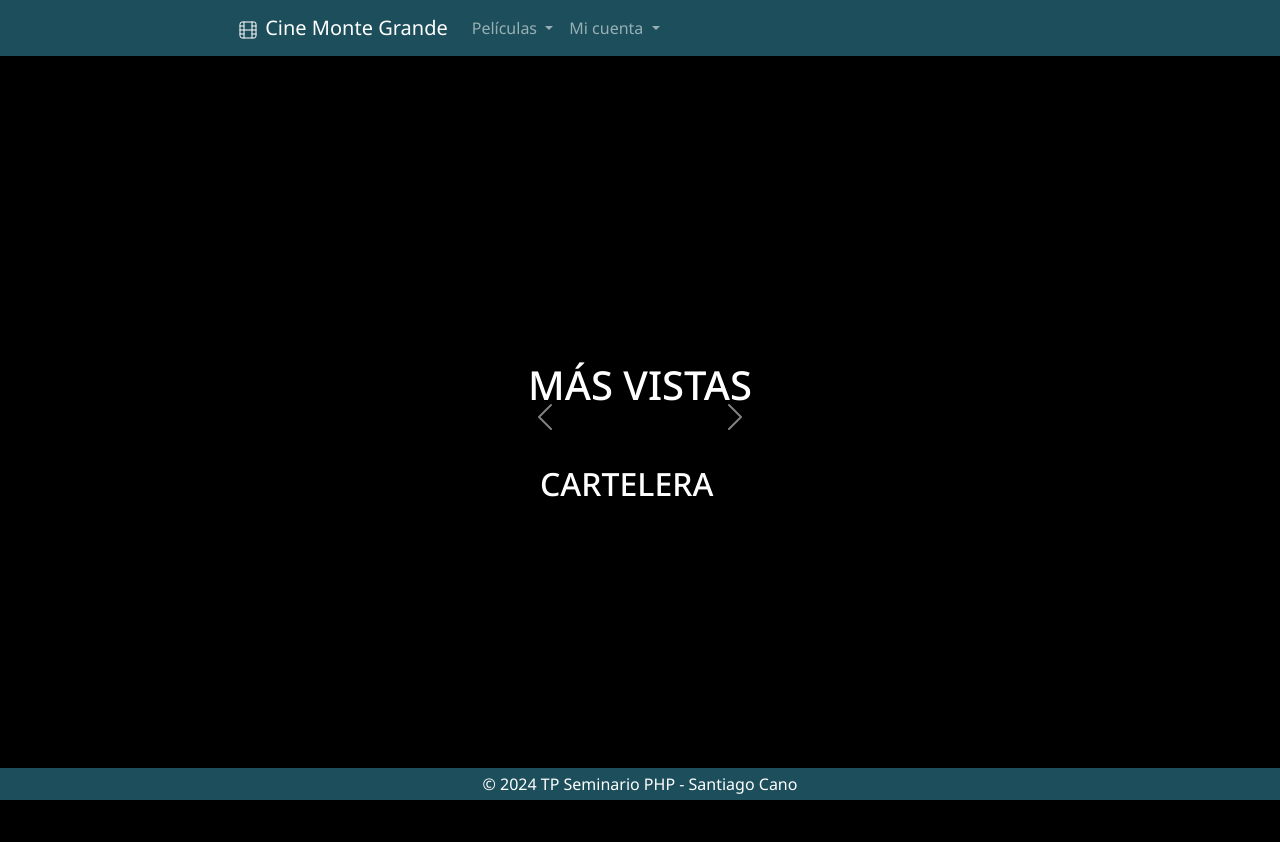
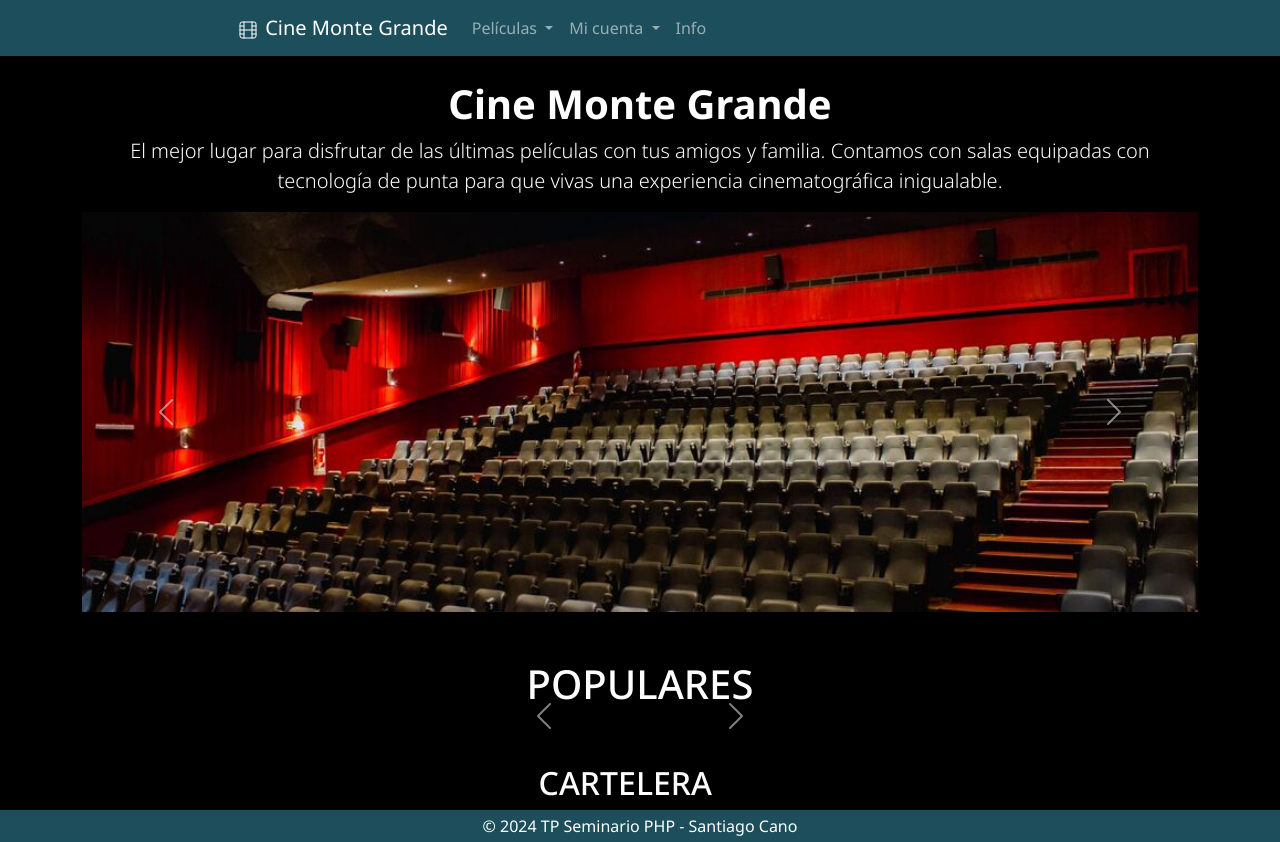
Before and after one commit to santicano2/tp-seminario-php, a CodeIgniter app: page /tp/ in a window 1280 px wide. Before the commit the page ends 800 px from the top, so only its background shows below. Run offline with CodeIgniter, Linux system fonts and the light colour scheme; data that the repository does not hold is empty; some libraries are stand-ins or nearby versions.

Commit message:
agregada seccion de info y mas info en el home

```diff
--- a/application/views/components/navbar.php
+++ b/application/views/components/navbar.php
@@ -95,6 +95,12 @@
 						<?php endif; ?>
 					</ul>
 				</li>
+				<li class="nav-item">
+					<a class="nav-link"
+						href=" <?php echo base_url('info') ?>">
+						Info
+					</a>
+				</li>
 			</ul>
 		</div>
 	</div>
--- a/application/views/home.php
+++ b/application/views/home.php
@@ -4,18 +4,51 @@
 		object-fit: contain;
 	}
 
+	.carousel-header-img {
+		height: 400px;
+		object-fit: cover;
+	}
+
 	.hover {
 		transition: all 0.3s ease-in-out;
+	}
 
-		&:hover {
-			cursor: pointer;
-			transform: scale(1.02);
-		}
+	.hover:hover {
+		cursor: pointer;
+		transform: scale(1.02);
 	}
 </style>
 
+<div class="container ">
+	<div class="text-center mt-4">
+		<h1 class="fs-1 fw-bold">Cine Monte Grande</h1>
+		<p class="fs-5 fw-light">El mejor lugar para disfrutar de las últimas películas con tus amigos y familia. Contamos con salas equipadas con tecnología de punta para que vivas una experiencia cinematográfica inigualable.</p>
+	</div>
+	<div id="carouselHeader" class="carousel slide" data-bs-ride="carousel">
+		<div class="carousel-inner">
+			<div class="carousel-item active">
+				<img src="<?php echo base_url('assets/img/cine1.jpg'); ?>" class="d-block w-100 carousel-header-img" alt="Cine Monte Grande">
+			</div>
+			<div class="carousel-item">
+				<img src="<?php echo base_url('assets/img/cine2.jpg'); ?>" class="d-block w-100 carousel-header-img" alt="Cine Monte Grande">
+			</div>
+			<div class="carousel-item">
+				<img src="<?php echo base_url('assets/img/cine3.jpg'); ?>" class="d-block w-100 carousel-header-img" alt="Cine Monte Grande">
+			</div>
+		</div>
+		<button class="carousel-control-prev" type="button" data-bs-target="#carouselHeader" data-bs-slide="prev">
+			<span class="carousel-control-prev-icon" aria-hidden="true"></span>
+			<span class="visually-hidden">Previous</span>
+		</button>
+		<button class="carousel-control-next" type="button" data-bs-target="#carouselHeader" data-bs-slide="next">
+			<span class="carousel-control-next-icon" aria-hidden="true"></span>
+			<span class="visually-hidden">Next</span>
+		</button>
+	</div>
+</div>
+
 <div class="d-flex flex-column justify-content-center align-items-center">
-	<h1 class="mt-5">MÁS VISTAS</h1>
+	<h1 class="mt-5">POPULARES</h1>
 	<div id="carouselEspectaculos" class="carousel slide w-100" data-bs-ride="carousel">
 		<div class="carousel-inner">
 			<?php foreach ($espectaculos as $index => $espectaculo): ?>
```
Also changed, not shown: application/controllers/Info.php (added, +29 -0 lines), application/views/info.php (added, +34 -0 lines), assets/img/cine1.jpg (added), assets/img/cine2.jpg (added), assets/img/cine3.jpg (added).
